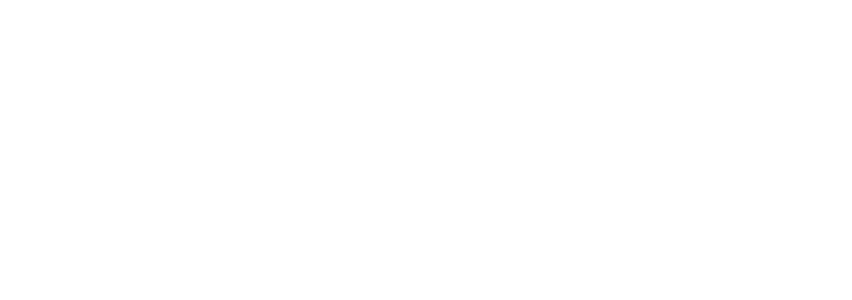
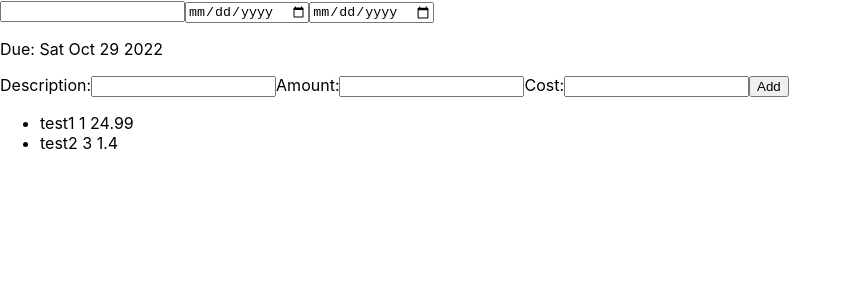
Before and after one commit to Joonasp1/arve-app, a React (Create React App) app: page / in a window 1280 px wide. Shown: the top 300 px of the page, without its empty margins (0-852 px from the left). Built offline with nearby package versions, Linux system fonts and the light colour scheme.

Commit message:
initial header and body logic

```diff
--- a/src/App.js
+++ b/src/App.js
@@ -1,9 +1,9 @@
-
+import Receipt from "./components/Receipt";
 
 function App() {
   return (
     <div className="main">
-
+      <Receipt />
     </div>
   );
 }
--- a/src/components/receipt.js
+++ b/src/components/receipt.js
@@ -1,9 +1,14 @@
 import React from 'react'
+import Receiptheader from './Receiptheader'
+import Receiptlines from './Receiptlines'
+import Receiptfooter from './Receiptfooter'
 
 function receipt() {
   return (
     <div className='receipt'>
-
+        <Receiptheader />
+        <Receiptlines />
+        <Receiptfooter />
     </div>
   )
 }
--- a/src/components/receiptfooter.js
+++ b/src/components/receiptfooter.js
@@ -1,11 +1,19 @@
-import React from 'react'
+import React, { Component } from 'react'
 
-function receiptfooter() {
-  return (
-    <div className='rfooter'>
+export default class receiptfooter extends Component {
+    constructor(props){
+        super(props)
+        this.state = {
 
-    </div>
-  )
+        }
+    }
+
+  render() {
+    return (
+
+      <div className='rfooter'>
+
+      </div>
+    )
+  }
 }
-
-export default receiptfooter
--- a/src/components/receiptheader.js
+++ b/src/components/receiptheader.js
@@ -1,11 +1,60 @@
-import React from 'react'
+import React, { Component } from 'react'
 
-function receiptheader() {
-  return (
-    <div className='rheader'>
+export default class receiptheader extends Component {
+    constructor(props){
+        super(props)
+        this.state = {
+            date: new Date(),
+            due: new Date(),
+            test: "no change"
+        }
+    }
 
-    </div>
-  )
+    changeDue(event) {
+        var newdate = new Date(event.target.value)
+        this.setState({date: newdate}, () => {console.log(this.state.date)})
+        this.setState({due: new Date(this.state.due.setDate(newdate.getDate()+7))}, () => {console.log(this.state.due)})
+        this.setState({test: "yes change"});
+
+    }
+
+  render() {
+    return (
+     <div className='rheader'>
+         <input type="text" maxLength="32"></input>
+         <input type="date" onChange={this.changeDue.bind(this)}></input>
+         <input type="date"></input>
+         <p>Due: {this.state.due.toDateString()}</p>
+     </div>
+   )
+  }
 }
 
-export default receiptheader
+
+// import React from 'react'
+// import {useState} from 'react';
+
+// function receiptheader() {
+//     var test = "No change";
+//     var date = new Date()
+//     var due = new Date()
+
+//     due.setDate(date + 7);
+
+//     const changeDue = (event) => {
+//         due.setDate(event.target.value + 7);
+//         test = "Yes change";
+//         console.log(test)
+//     }
+
+//   return (
+//     <div className='rheader'>
+//         <input type="text" maxLength="32"></input>
+//         <input type="date" onChange={changeDue}></input>
+//         <p>{due.toDateString()}</p>
+//         <p>{test}</p>
+//     </div>
+//   )
+// }
+
+// export default receiptheader
```
